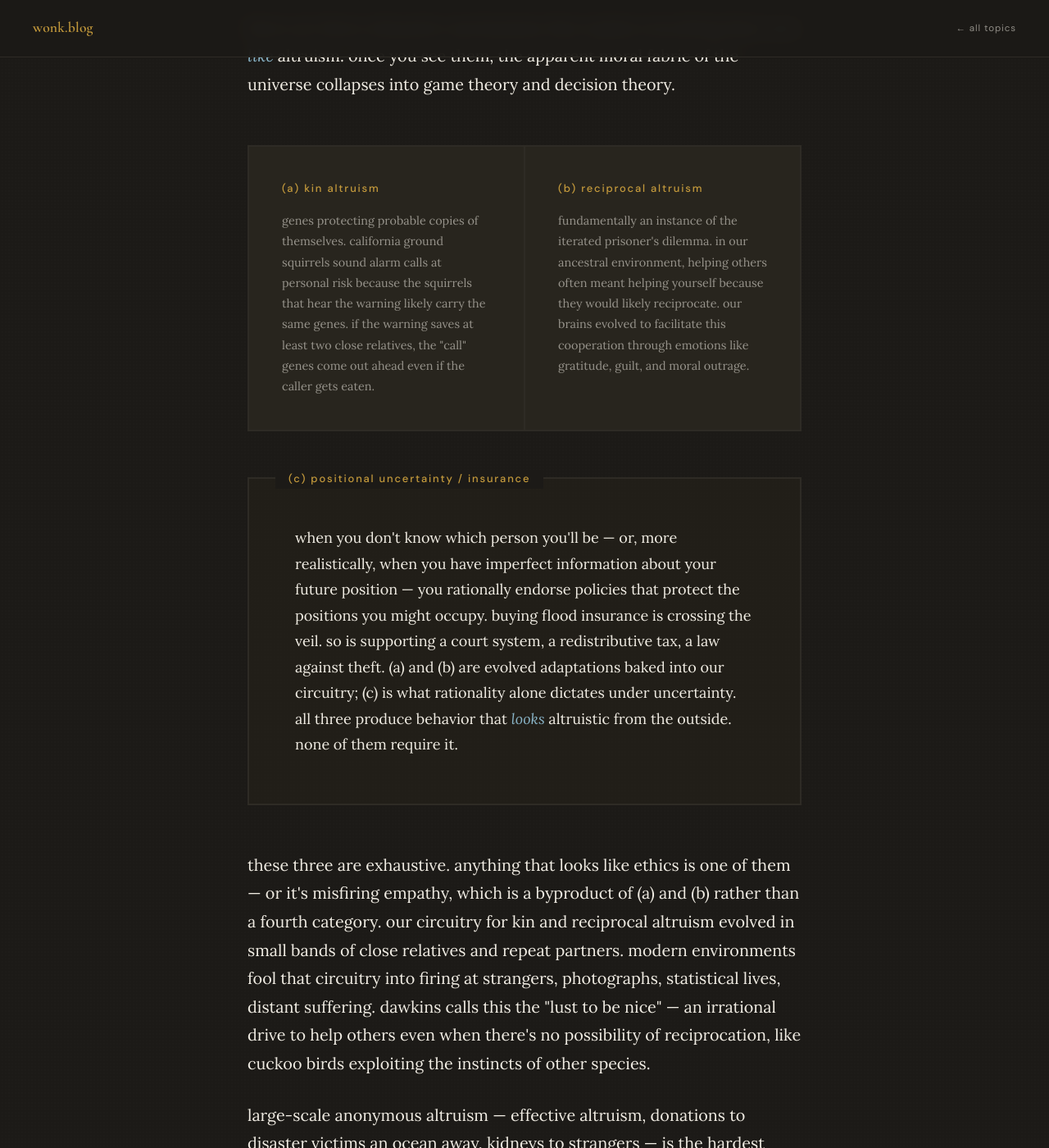
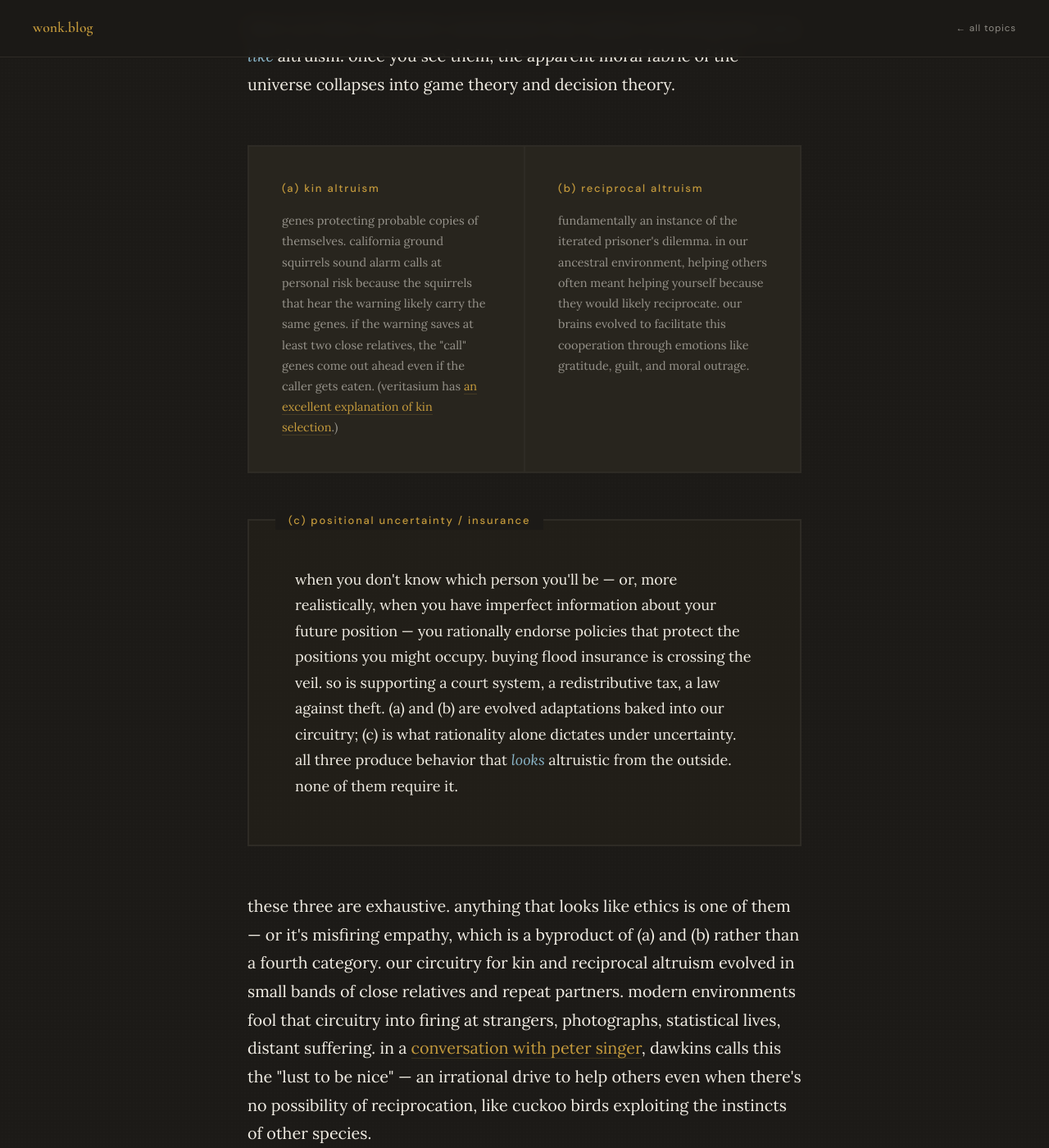
Before and after one commit to ClayShentrup/wonk.blog, a Jekyll site: the page built from _articles/ethics.html, in a window 1280 px wide and 1400 px high, scrolled down 8501 px. Shown: the whole window at 82% size. Built offline with Jekyll 4.4.1, drawn with Linux system fonts in a browser that asks for light colours; some of the changed text lies outside the part shown.

Commit message:
Restore external links lost in pre-Jekyll ethics conversion
The veritasium kin-selection video, the dawkins/singer conversation,
and the harris/o'connor conversation were all linked in the original
ethics/index.html and got dropped during the standalone rewrite
(0ae6cdb). Restore them in their natural spots in the current article.

Co-Authored-By: Claude Opus 4.7 (1M context) <noreply@anthropic.com>

```diff
--- a/_articles/ethics.html
+++ b/_articles/ethics.html
@@ -121,7 +121,7 @@ year: 2025
     <div class="fork">
       <div class="fork-side">
         <h4>(a) kin altruism</h4>
-        <p>genes protecting probable copies of themselves. california ground squirrels sound alarm calls at personal risk because the squirrels that hear the warning likely carry the same genes. if the warning saves at least two close relatives, the "call" genes come out ahead even if the caller gets eaten.</p>
+        <p>genes protecting probable copies of themselves. california ground squirrels sound alarm calls at personal risk because the squirrels that hear the warning likely carry the same genes. if the warning saves at least two close relatives, the "call" genes come out ahead even if the caller gets eaten. (veritasium has <a href="https://youtu.be/XX7PdJIGiCw?t=1180">an excellent explanation of kin selection</a>.)</p>
       </div>
       <div class="fork-side">
         <h4>(b) reciprocal altruism</h4>
@@ -133,7 +133,7 @@ year: 2025
       when you don't know which person you'll be — or, more realistically, when you have imperfect information about your future position — you rationally endorse policies that protect the positions you might occupy. buying flood insurance is crossing the veil. so is supporting a court system, a redistributive tax, a law against theft. (a) and (b) are evolved adaptations baked into our circuitry; (c) is what rationality alone dictates under uncertainty. all three produce behavior that <em class="text-emphasis">looks</em> altruistic from the outside. none of them require it.
     </div>
 
-    <p>these three are exhaustive. anything that looks like ethics is one of them — or it's misfiring empathy, which is a byproduct of (a) and (b) rather than a fourth category. our circuitry for kin and reciprocal altruism evolved in small bands of close relatives and repeat partners. modern environments fool that circuitry into firing at strangers, photographs, statistical lives, distant suffering. dawkins calls this the "lust to be nice" — an irrational drive to help others even when there's no possibility of reciprocation, like cuckoo birds exploiting the instincts of other species.</p>
+    <p>these three are exhaustive. anything that looks like ethics is one of them — or it's misfiring empathy, which is a byproduct of (a) and (b) rather than a fourth category. our circuitry for kin and reciprocal altruism evolved in small bands of close relatives and repeat partners. modern environments fool that circuitry into firing at strangers, photographs, statistical lives, distant suffering. in a <a href="https://youtu.be/GYYNY2oKVWU?t=16m18s">conversation with peter singer</a>, dawkins calls this the "lust to be nice" — an irrational drive to help others even when there's no possibility of reciprocation, like cuckoo birds exploiting the instincts of other species.</p>
 
     <p>large-scale anonymous altruism — effective altruism, donations to disaster victims an ocean away, kidneys to strangers — is the hardest case for any account of moral behavior. this framework handles it cleanly: it's exactly what kin and reciprocal circuitry produce when run on inputs they never evolved to encounter. no fourth mechanism is needed.</p>
 
@@ -222,7 +222,7 @@ year: 2025
 
     <p>when someone says "you shouldn't kill people," they're not making a metaphysical claim about the universe. they're expressing a preference: "i would prefer a world where people don't kill each other". once we see this, is–ought isn't a deep philosophical puzzle. it's a category error that arises from treating preferences as though they were facts.</p>
 
-    <p>emotivism — the position that ethical statements are expressions of emotion rather than truth claims — gets tantalizingly close to this insight. saying "murder is wrong" is essentially saying "boo, murder." this is almost right, but the whole framework of emotivism becomes superfluous once we realize the basic truth it's gesturing at. it's like creating a special category called "hunger-ism" to explain why people eat food.</p>
+    <p>emotivism — the position that ethical statements are expressions of emotion rather than truth claims — gets tantalizingly close to this insight. in a <a href="https://youtu.be/_pprQXq1eCA?si=iAUPH1S-fb6fN2ST">conversation between sam harris and alex o'connor</a>, o'connor argues that saying "murder is wrong" is essentially saying "boo, murder." this is almost right, but the whole framework of emotivism becomes superfluous once we realize the basic truth it's gesturing at. it's like creating a special category called "hunger-ism" to explain why people eat food.</p>
 
     <p>sam harris struggles because he fails to distinguish between intrinsic and instrumental ethics. he correctly points out that there are objective facts about how to achieve certain states of well-being. but he misses that the underlying preferences for those states are purely subjective. the is–ought gap isn't bridged; it was never there. there are only preferences, and strategies for satisfying them.</p>
 
```
